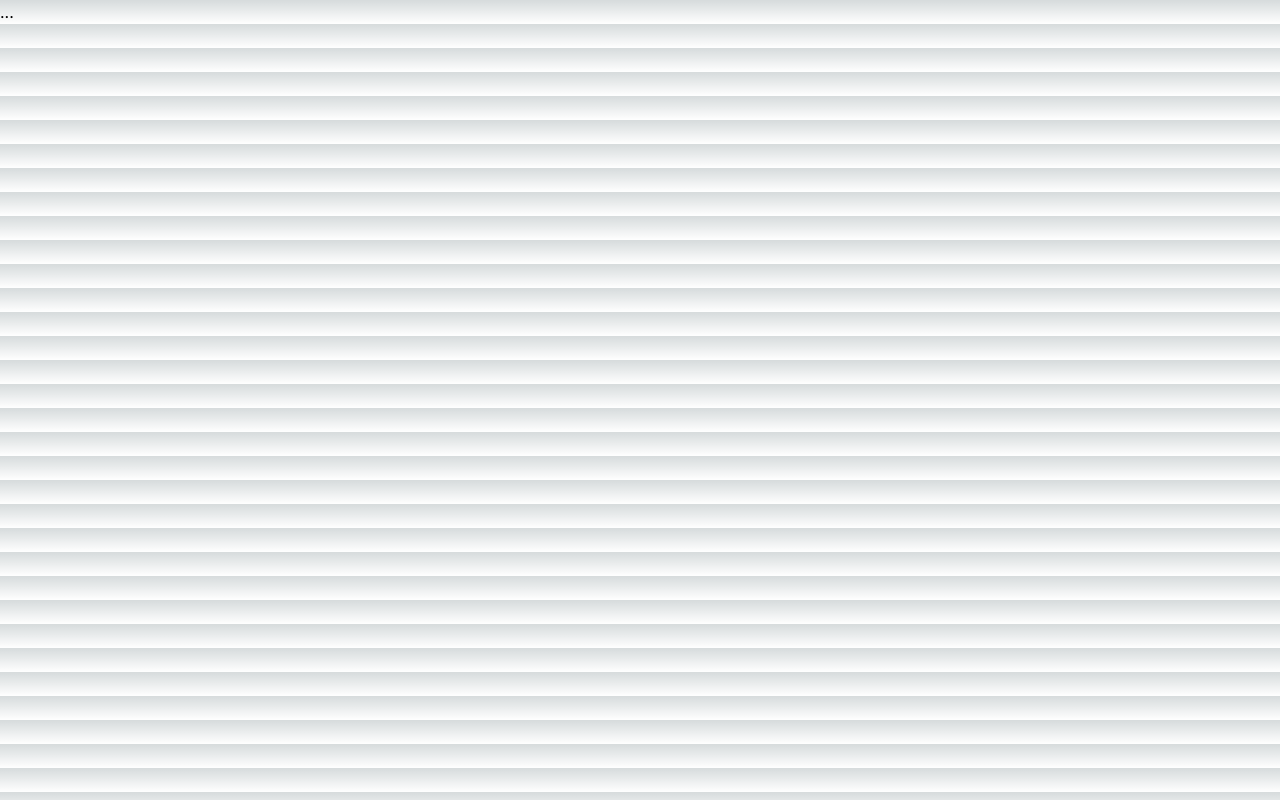
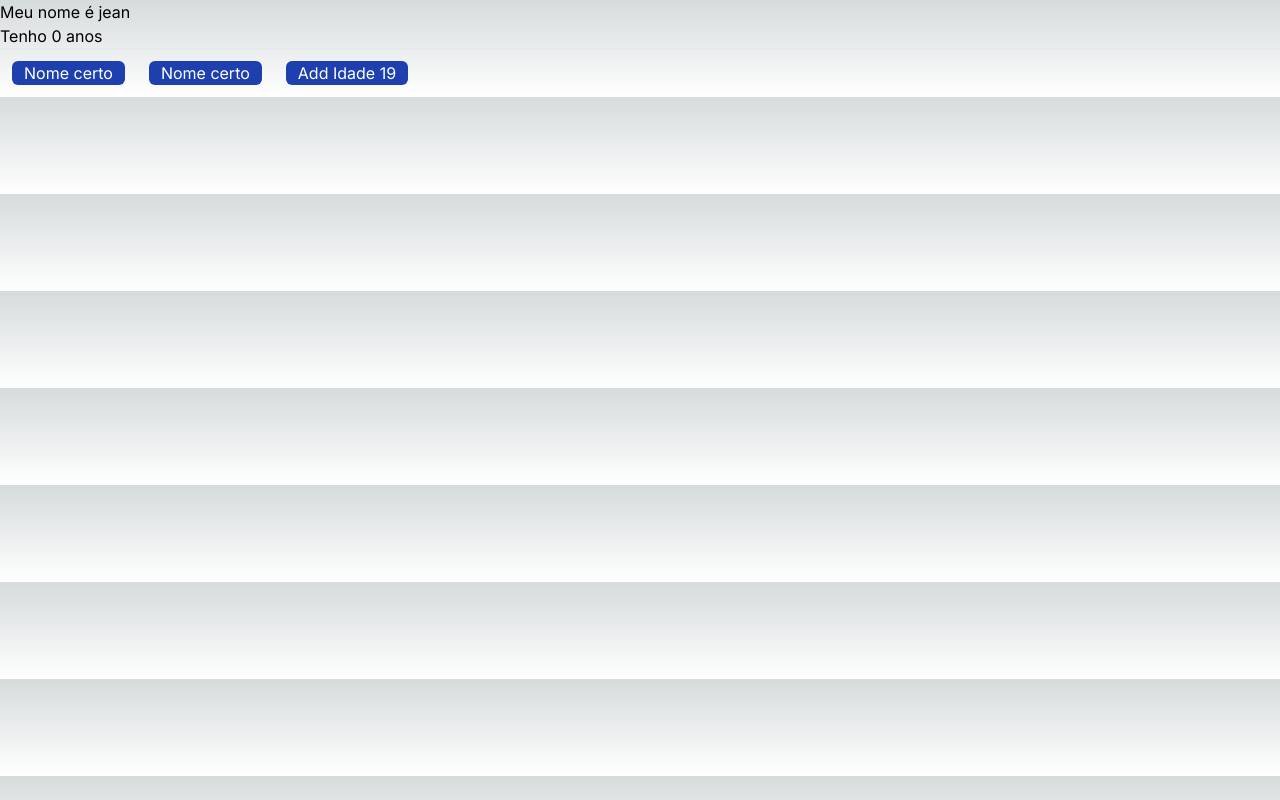
Before and after one commit to Jeanlerson/estudando-React, a Next.js app in the folder react-estudando/: page / in a window 1280 px wide. Built offline with nearby package versions, Linux system fonts and the light colour scheme.

Commit message:
useEffect

```diff
--- a/react-estudando/src/app/page.tsx
+++ b/react-estudando/src/app/page.tsx
@@ -7,7 +7,7 @@ import { photoList } from "@/data/photoList";
 import { questionsList } from "@/data/questionsList";
 import { FullName } from "@/types/FullName";
 import { TodoItem } from "@/types/TodoItem";
-import { FormEvent, useState } from "react";
+import { FormEvent, useEffect, useState } from "react";
 
 const Page = () => {
 
@@ -97,13 +97,25 @@ const Page = () => {
   }
     */
 
+  const [age, setAge] = useState(0)
+  const [name, setName] = useState('jean')
+
+  useEffect(() => {
+    console.log('rodou o effect');
+  }, [age]);
+
   return (
-    <div>
-      ...
+    <div className="">
+      <p>Meu nome é {name}</p>
+      <p>Tenho {age} anos</p>
+      <hr />
+      <button className="px-3 m-3 py2 rounded-md bg-blue-800 text-white" onClick={() => setName('Jeanlerson')}>Nome certo</button>
+      <button className="px-3 m-3 py2 rounded-md bg-blue-800 text-white" onClick={() => setName('Jeanlerson')}>Nome certo</button>
+      <button className="px-3 m-3 py2 rounded-md bg-blue-800 text-white" onClick={() => setAge(19)}>Add Idade 19</button>
     </div>
 
     /* QUIZ--------------------------
-
+S
     <div className="w-full h-screen flex flex-col justify-center items-center bg-blue-600">
       <h1 className="text-center text-3xl font-bold my-10"> Quiz de Futebol ⚽</h1>
       <div className="w-full max-w-xl rounded-md bg-white text-black shadow shadow-black">
```
